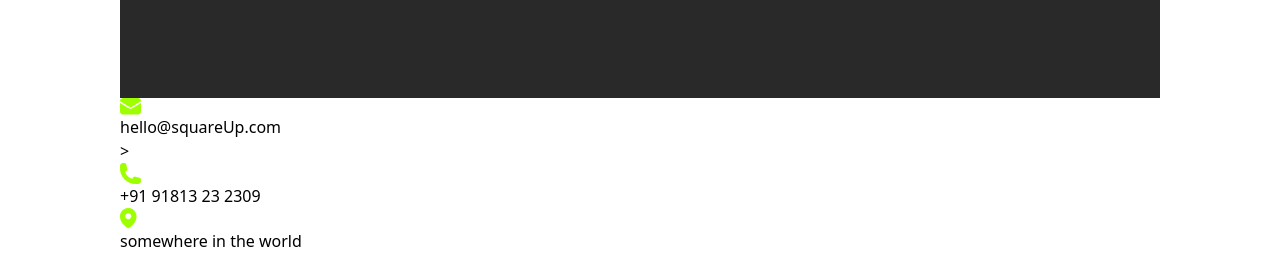
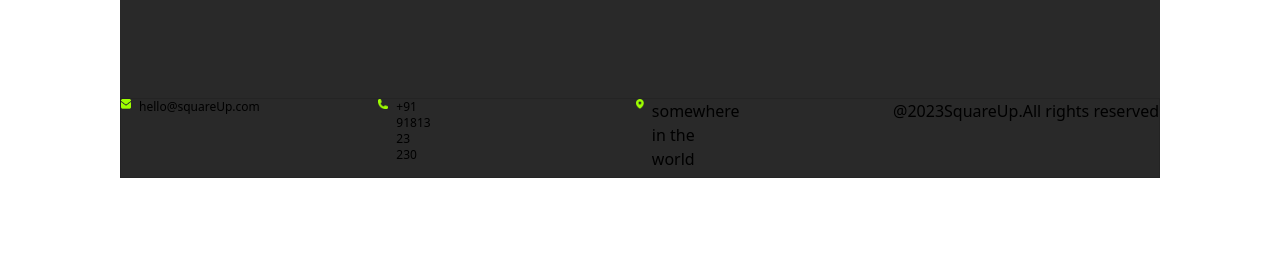
Before and after one commit to Oxbee27/Digital_Agency, a website: page index.html in a window 1280 px wide. Shown: the part 4913-5166 px from the top of the page. After the commit the page ends 5091 px from the top, so only its background shows below. Drawn offline with Linux system fonts and the light colour scheme.

Commit message:
feature/commit

```diff
--- a/index.html
+++ b/index.html
@@ -548,7 +548,7 @@
                 <div class="mt-8 border-1 bg-[#242424] border-[#262626] rounded-2xl px-4 py-2 ">
                     <message>
                         <label for="message" class="mt-5">Your message</label><br>
-                        <p  class="mt-4 text-[#494747]">Type here</p><br>
+                        <p class="mt-4 text-[#494747]">Type here</p><br>
                         <input type="text" class="border-1 border-[#292929] px-30">
 
                     </message>
@@ -568,7 +568,7 @@
         </section>
 
     </article>
-    <footer class="bg-[#292929]">
+    <article class="bg-[#292929]">
         <div class=" flex justify-between text-xs  capitalize px-2 py-30">
             <div class="flex items-center gap-2 text-white w-30">
                 <img src="img/Logo.png" alt="">
@@ -596,32 +596,31 @@
 
             </div>
         </div>
-    </footer>
+    </article>
 
-    <div>
-<div>
+    <footer class="flex justify-between bg-[#292929] border-1 border-[#242424] h-[80px]">
+        <div class="flex text-xs w-[10px] h-[10px] gap-2">
             <img src="/img/Subtract.png" alt="">
-<p>hello@squareUp.com</p>>
+            <p>hello@squareUp.com</p>
+        </div>
+        <div class="flex text-xs w-[10px] h-[10px] gap-2">
             <img src="/img/Vector (Stroke).png" alt="">
-<p>+91 91813 23 2309</p>
+            <label for="number">+91 91813 23 230</label>
+        </div>
+        <div class="flex w-[10px] h-[10px] gap-2">
             <img src="/img/Subtract (1).png" alt="">
             <p>somewhere in the world</p>
 
         </div>
+        <div>
 
-
-
-
-
-
-
-
+            <p>@2023SquareUp.All rights reserved</p>
 
         </div>
 
+    </footer>
 
 
-    </article>
 
 </body>
 
```
Also changed, not shown: src/output.css. Lines whose indentation alone changed are shown as unchanged.
